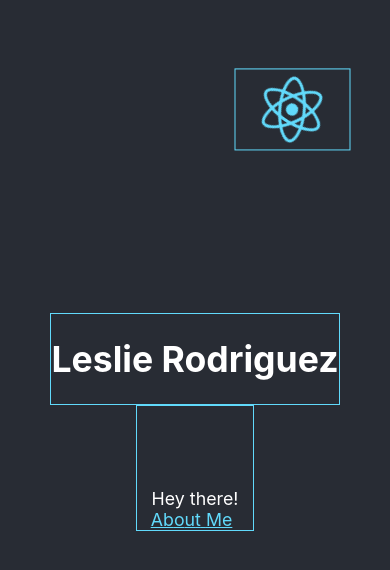
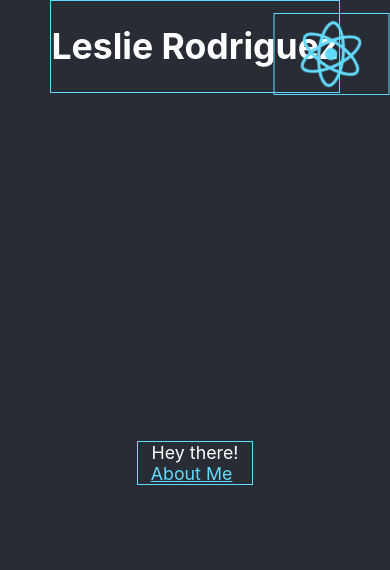
Before and after one commit to rleslie1015/Portfolio-Revamp, a React (Create React App) app in the folder mywebsite/: page / in a window 390 px wide. Shown: the top 570 px of the page. Built offline with nearby package versions, Linux system fonts and the light colour scheme.

Commit message:
moves icon and typewriter to title responsively

```diff
--- a/mywebsite/src/App.css
+++ b/mywebsite/src/App.css
@@ -16,10 +16,13 @@
 .leslie {
   display: inline-flex;
   border: 1px solid #61dafb;
+  position: fixed;
+  top: 0;
 }
 
 .typewriter-container {
   border: 1px solid #61dafb;
+  animation: Move-to-title-left 3s forwards 8s;
 }
 
 /* elements to animate */
@@ -46,9 +49,18 @@
   }
 }
 
+@keyframes Move-to-title-left {
+  to {
+    transform: translate(-35vw, -48vh);
+  }
+  from {
+    transform: translate(0, 0);
+  }
+}
+
 @keyframes Move-to-title {
   to {
-    transform: translate(25vw, -40vh);
+    transform: translate(35vw, -41vh);
   }
   from {
     transform: translate(0, 0);
--- a/mywebsite/src/App.js
+++ b/mywebsite/src/App.js
@@ -8,10 +8,11 @@ function App() {
       <div className="leslie">
         <h1>Leslie Rodriguez</h1>
       </div>
-      <header className="typewriter-container">
+      <header>
         <div className="logo-wrap">
           <img src={logo} className="App-logo" alt="logo" />
         </div>
+        <div className="typewriter-container">
           <Typewriter
             onInit={(typewriter) => {
               typewriter
@@ -29,6 +30,7 @@ function App() {
                 });
             }}
           />
+        </div>
       </header>
     </div>
   );
```
Also changed, not shown: 1 other file (tests, documents, lock files or other folders). Lines whose indentation alone changed are shown as unchanged.
